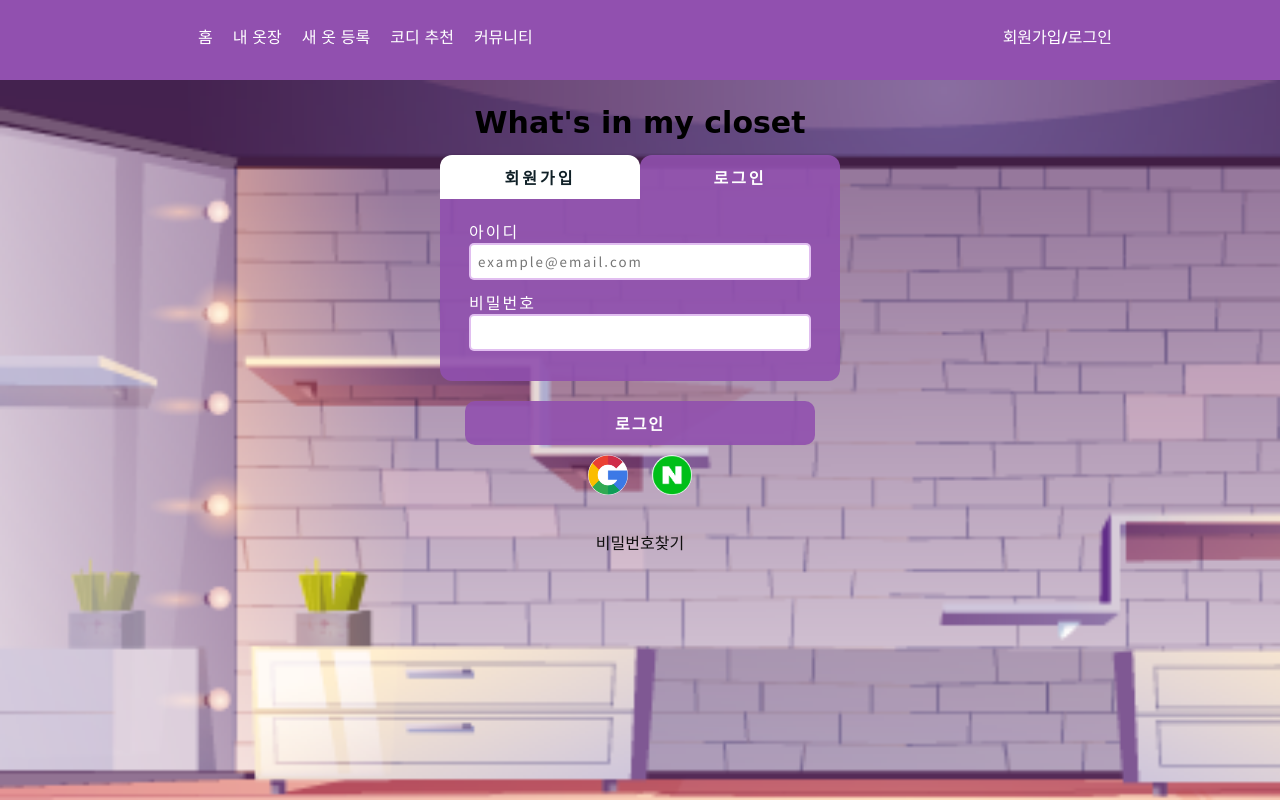
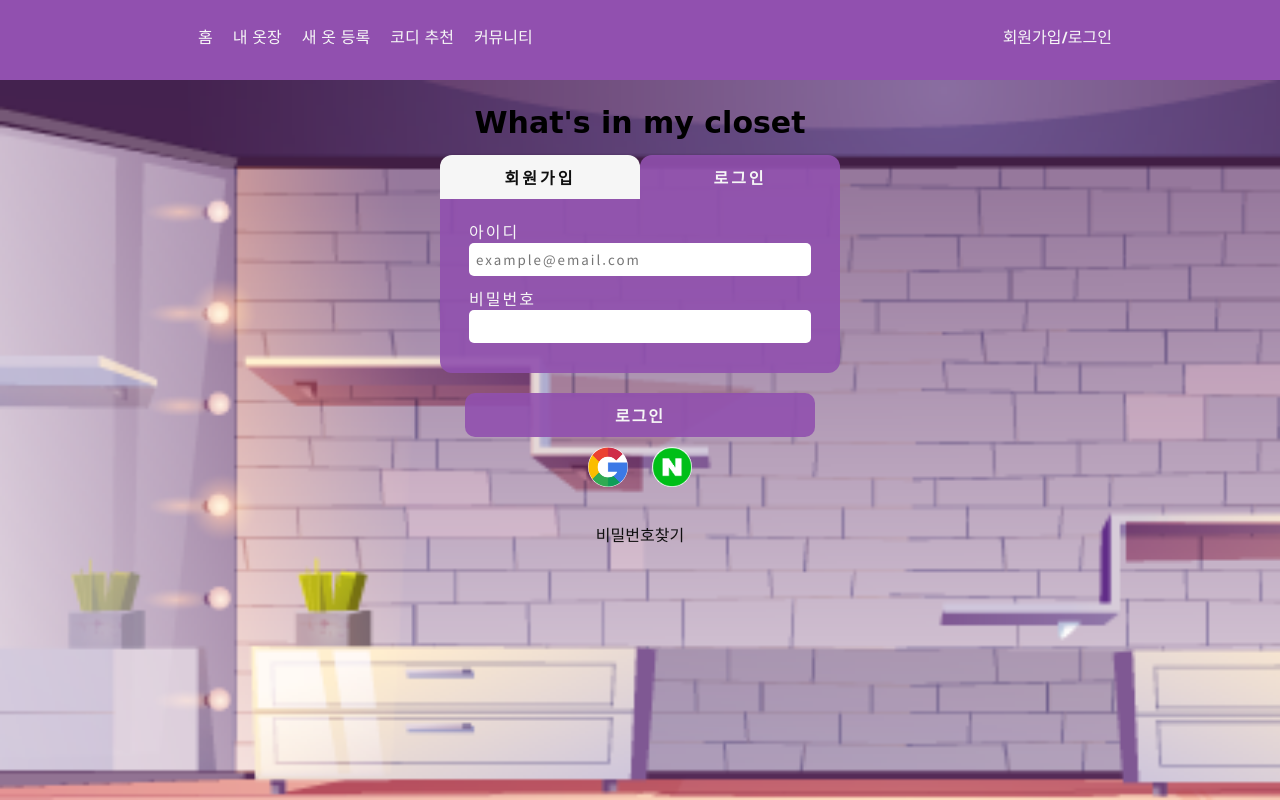
Before and after one commit to dsyhwk1016/MyCloset, a Flask app: page /login/login_page in a window 1280 px wide. Run offline with Flask 2, Linux system fonts and the light colour scheme; some libraries are stand-ins or nearby versions; some web fonts are replaced.

Commit message:
20220217 색상공통분리&사소한것정리

```diff
--- a/static/auth.css
+++ b/static/auth.css
@@ -33,24 +32,18 @@
   width: 200px;
   border:none;
   border-radius: 12px 12px 0 0;
-  background-color: #fff;
+  background-color: var(--white);
 }
 
-.wrap .auth .btn-wrap .btn.signin.show{
-  background-color:rgba(145,80,175,.9);
-  color:#fff;
-
-}
-.wrap .auth .btn-wrap .btn.signup.show{
-
-  background-color:rgba(145,80,175,.9);;
-  color:#fff;
+.wrap .auth .btn-wrap .btn.show{
+  background-color: var(--purple-rgba);
+  color:var(--white);
 
 }
 .wrap .auth .container {
   padding:10px;
   box-sizing: border-box;
-  background-color: rgba(145,80,175,.9);
+  background-color: var(--purple-rgba);
   border-radius: 0 0 12px 12px;
 }
 .wrap .auth .container .form{
@@ -64,7 +57,7 @@
 .wrap .auth .container .form.show{
   display: flex;
   flex-direction: column;
-  color:#fff;
+  color:var(--white);
 }
 .wrap .auth .container .form.show #same,
 .wrap .auth .container .form.show #already{
@@ -78,7 +71,7 @@
   margin-bottom:10px;
   padding:7px;
   border-radius: 5px;
-  border:2px solid rgba(195,126,225,.5);
+  border:2px solid var(--purple-rgba-btn);
   box-sizing: border-box;
 
 }
@@ -113,7 +106,7 @@ border:none;
 }
 .wrap .submit.show{
   display: block;
-  color:#fff;
+  color:var(--white);
 }
 .wrap .submit.show:hover{
   background-color: #61237f;
--- a/static/common.css
+++ b/static/common.css
@@ -1,3 +1,18 @@
+:root{
+--white:#f6f6f6;
+--purple:#9150AF;
+--purple-emp: #61237f;
+--purple-rgba: rgba(145,80,175,.9);
+--purple-btn-border:rgba(195,126,225,.5);
+--black:#101010;
+--font-medium:12px;
+--font-small:10px;
+--font-large:16px;
+
+}
+
+
+
 /* common */
 body{
   /* background-color: #F3E8F8; */
@@ -12,7 +27,7 @@ body{
 }
 a {
   text-decoration: none;
-  color:#fff;
+  color:var(--white);
 }
 li{
   list-style: none;
@@ -20,7 +35,7 @@ li{
 .btn{
   font-family: 'Do Hyeon', sans-serif;
   letter-spacing: 3px;
-  color:#102027;
+  color:var(--black);
   padding:10px;
   border: none;
   border-radius: 5px;
@@ -34,7 +49,7 @@ li{
 input{
   font-family: 'Noto Sans KR', sans-serif;
   outline:none;
-  color:#102027;
+  color:var(--black);
   letter-spacing: 2px;
 
 }
@@ -42,7 +57,7 @@ input{
 header{
   width: 100%;
   height:80px;
-  background-color:rgb(145,80,175);
+  background-color:var(--purple);
   position:fixed;
   z-index: 10;
   top:0;
@@ -83,5 +98,5 @@ header .inner .right-nav{
 
 }
 header .inner a:hover{
-  color: #101010;
+  color: var(--black);
 }
```
Also changed, not shown: other parts of static/auth.css (+26 -14 lines).
